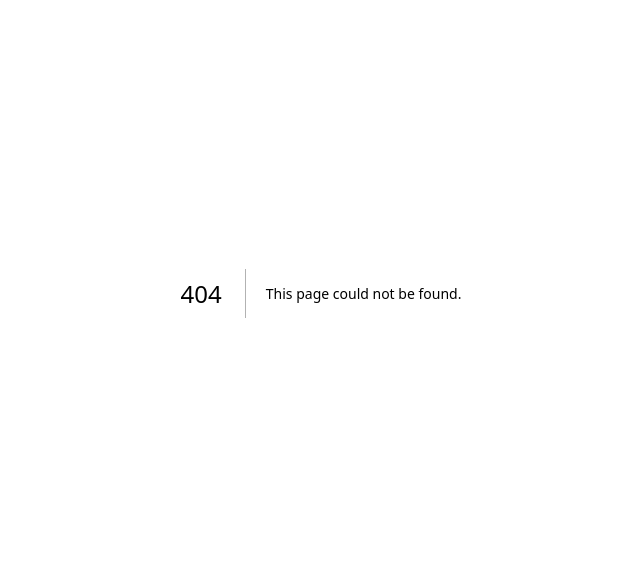
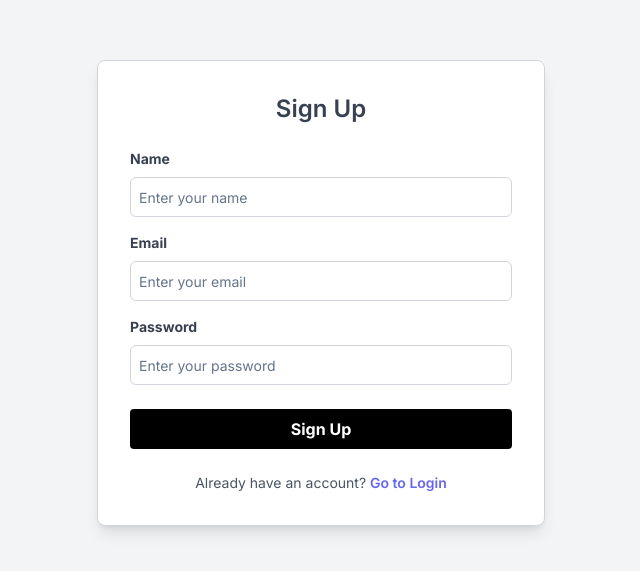
Before and after one commit to zohaibahmad12/Next-Authentication, a Next.js app: page /register in a window 1280 px wide. Before the commit this address had no page. Shown: the part 107-678 px from the top of the page, without its empty margins (319-959 px from the left). Built offline with nearby package versions, Linux system fonts and the light colour scheme.

Commit message:
Signup page added

```diff
--- /dev/null
+++ b/app/register/page.jsx
@@ -0,0 +1,76 @@
+import React from "react";
+import { Label } from "@/components/ui/label";
+import { Input } from "@/components/ui/input";
+import Link from "next/link";
+const Register = () => {
+  return (
+    <div className="flex items-center justify-center min-h-screen bg-gray-100">
+      <div className="bg-white p-8 rounded-lg shadow-lg border border-gray-300 w-full max-w-md">
+        <h2 className="text-2xl font-semibold text-gray-700 text-center mb-6">
+          Sign Up
+        </h2>
+        <form>
+          <div className="mb-4">
+            <Label
+              htmlFor="name"
+              className="block text-gray-700 text-sm font-bold mb-2"
+            >
+              Name
+            </Label>
+            <Input
+              type="text"
+              id="name"
+              className="w-full p-2 border border-gray-300 rounded-md focus:outline-none focus:ring focus:ring-indigo-200"
+              placeholder="Enter your name"
+            />
+          </div>
+          <div className="mb-4">
+            <Label
+              htmlFor="email"
+              className="block text-gray-700 text-sm font-bold mb-2"
+            >
+              Email
+            </Label>
+            <Input
+              type="email"
+              id="email"
+              className="w-full p-2 border border-gray-300 rounded-md focus:outline-none focus:ring focus:ring-indigo-200"
+              placeholder="Enter your email"
+            />
+          </div>
+          <div className="mb-6">
+            <Label
+              htmlFor="password"
+              className="block text-gray-700 text-sm font-bold mb-2"
+            >
+              Password
+            </Label>
+            <Input
+              type="password"
+              id="password"
+              className="w-full p-2 border border-gray-300 rounded-md focus:outline-none focus:ring focus:ring-indigo-200"
+              placeholder="Enter your password"
+            />
+          </div>
+          <button
+            type="submit"
+            className="w-full bg-black text-white font-bold py-2 px-4 rounded focus:outline-none focus:shadow-outline hover:bg-gray-800"
+          >
+            Sign Up
+          </button>
+        </form>
+        <p className="text-center text-gray-600 text-sm mt-6">
+          Already have an account?{" "}
+          <Link
+            href="/login"
+            className="text-indigo-500 hover:text-indigo-700 font-semibold"
+          >
+            Go to Login
+          </Link>
+        </p>
+      </div>
+    </div>
+  );
+};
+
+export default Register;
```
